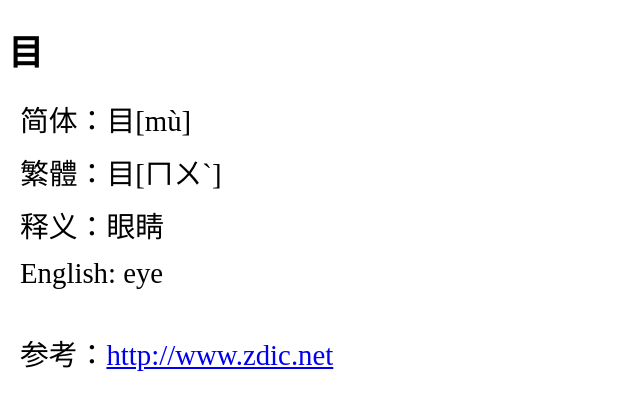
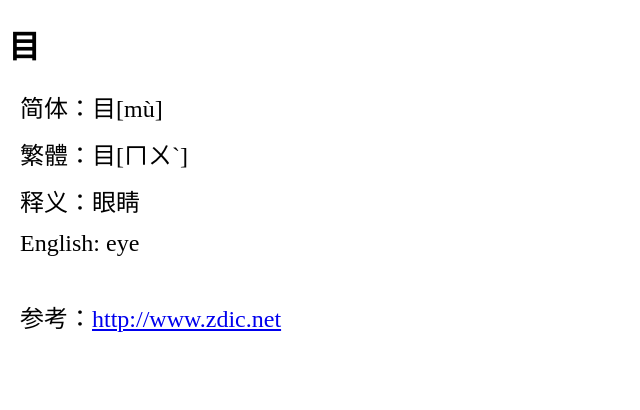
Before and after one commit to shengzhe/LanTing, a Jekyll site: the page built from _posts/2012-08-31-LanTing-109.html, in a window 1280 px wide. Shown: the top 410 px of the page, without its empty margins (0-640 px from the left). Built offline with Jekyll 4.4.1, drawn with Linux system fonts in a browser that asks for light colours; Markdown is read by kramdown in place of the engine named in the settings.

Commit message:
Update default.html

```diff
--- a/_layouts/default.html
+++ b/_layouts/default.html
@@ -7,13 +7,13 @@
   body { -webkit-text-size-adjust: 100%;}
   @media only screen and (max-device-width : 767px)
   {
-    h1 {font-size: 160%;}
-    p  {font-size: 120%; margin:8px;}
+    h1 {font-size: 120%;}
+    p  {font-size: 100%; margin:8px;}
   }
   @media only screen and (min-device-width : 768px)
   {
-    h1 {font-size: 220%;}
-    p  {font-size: 180%; margin:12px;}
+    h1 {font-size: 200%;}
+    p  {font-size: 150%; margin:12px;}
   }
 </style>
 </head>
```
